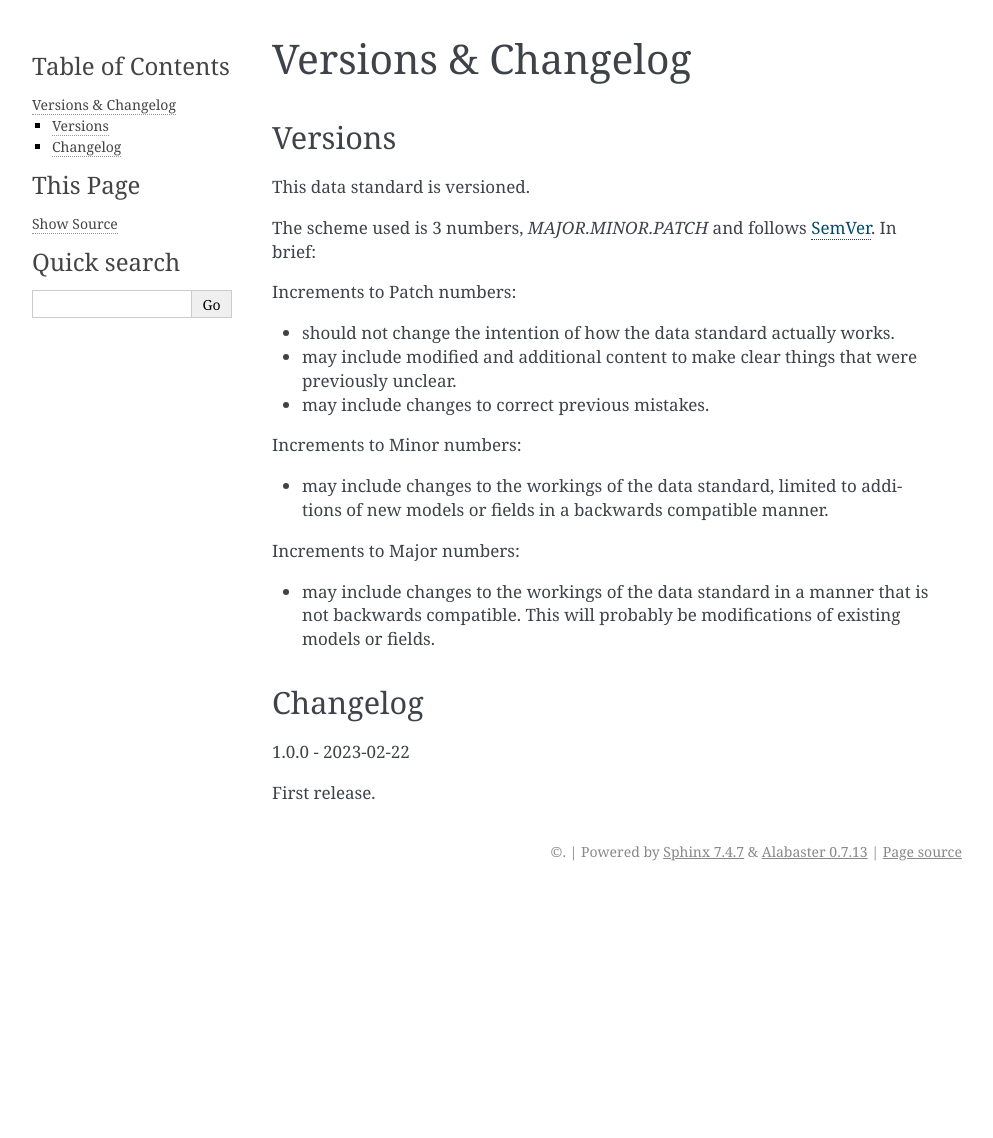
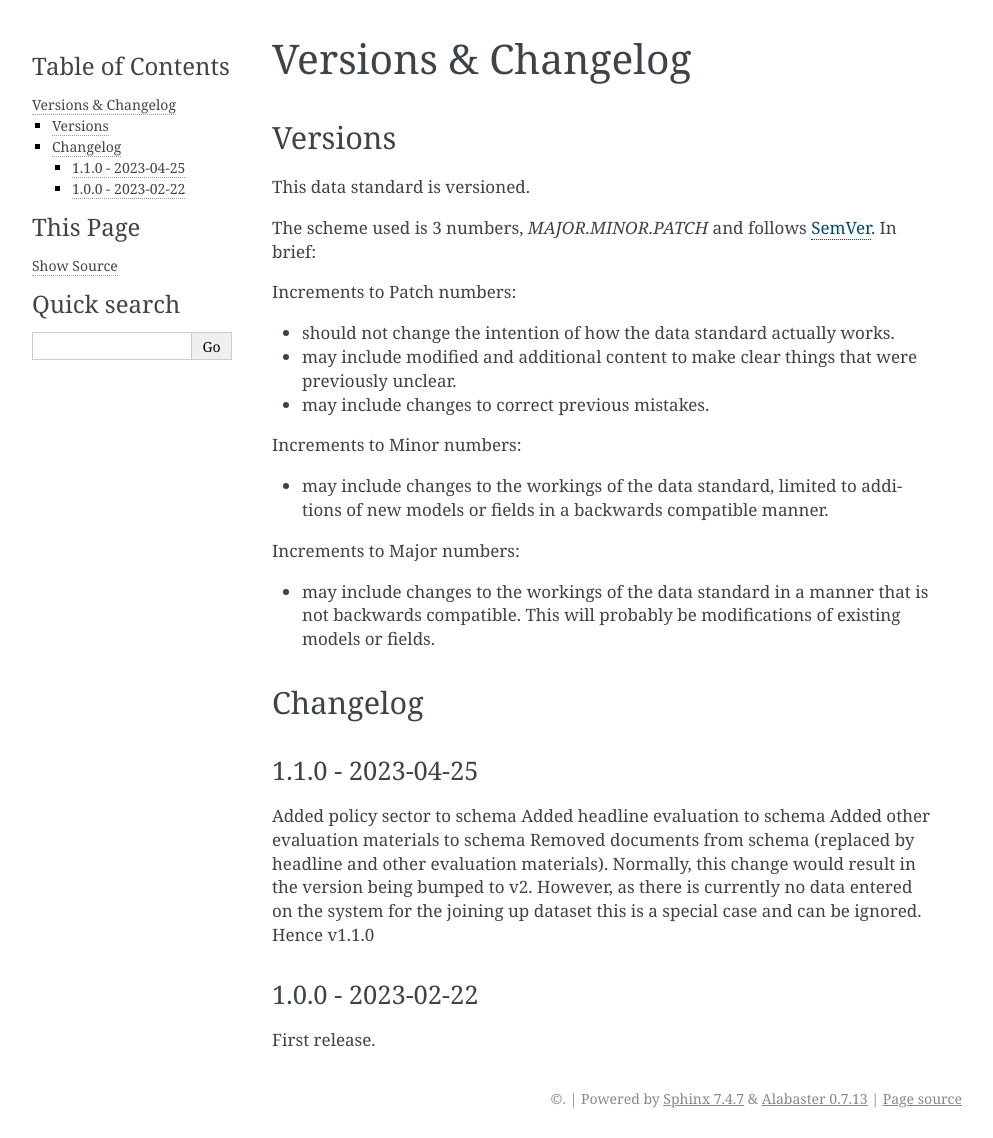
Before and after one commit to INDIGO-Initiative/indigo-data-standard-joining-up, a Sphinx documentation site: the page built from docs/versions_changelog.rst, in a window 1280 px wide. Shown: the whole page, without its empty margins (148-1141 px from the left). Built offline with Sphinx 7.4.7, drawn with Linux system fonts in a browser that asks for light colours; before the commit the page ends 900 px from its top, so only the background shows below that.

Commit message:
Update schema for policy sector and evaluation materials

```diff
--- a/docs/versions_changelog.rst
+++ b/docs/versions_changelog.rst
@@ -25,6 +25,16 @@ Increments to Major numbers:
 Changelog
 ---------
 
+1.1.0 - 2023-04-25
+~~~~~~~~~~~~~~~~~~
+
+Added policy sector to schema
+Added headline evaluation to schema
+Added other evaluation materials to schema
+Removed documents from schema (replaced by headline and other evaluation materials).
+Normally, this change would result in the version being bumped to v2. However, as there is currently no data entered on the system for the joining up dataset this is a special case and can be ignored. Hence v1.1.0
+
 1.0.0 - 2023-02-22
+~~~~~~~~~~~~~~~~~~
 
 First release.
```
Also changed, not shown: README.md (+2 -2 lines), 1 other file.
